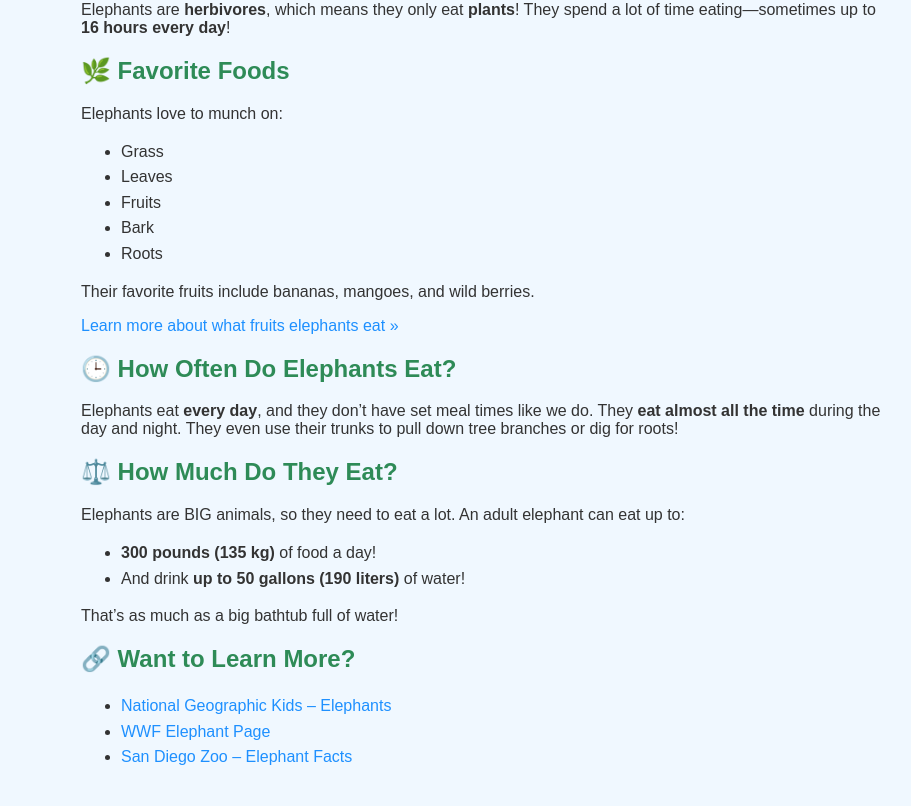
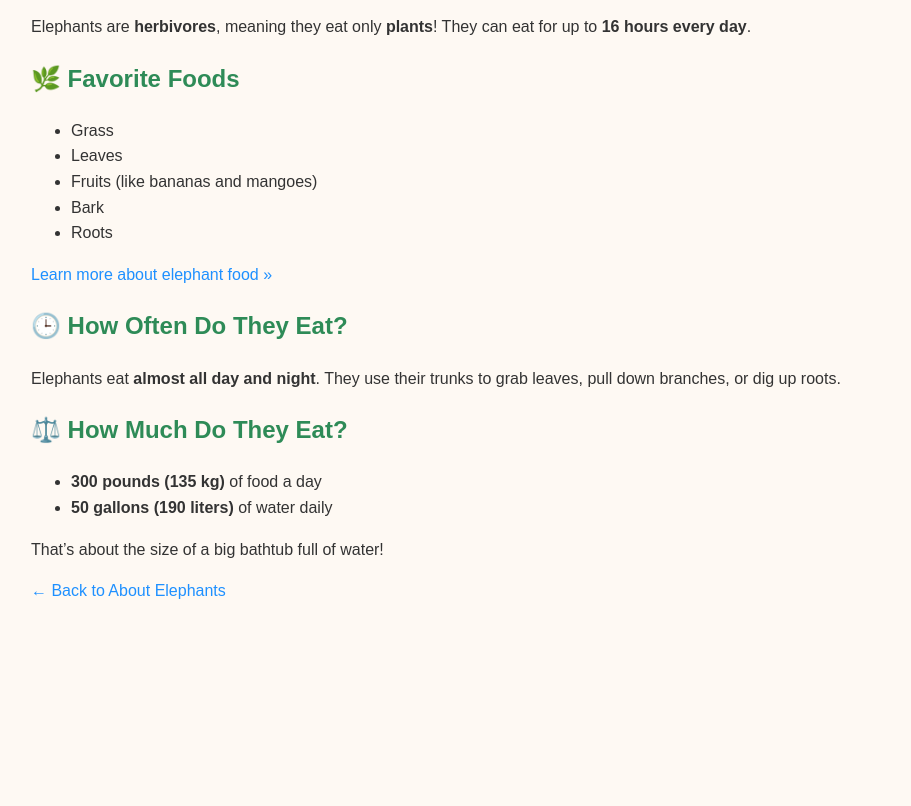
Before and after one commit to NumanKadir/elephant, a plain HTML site: page diet.html in a window 1280 px wide. Shown: the part 100-906 px from the top of the page, without its empty margins (159-1070 px from the left). After the commit the page ends 800 px from the top, so only its background shows below. Drawn offline with Linux system fonts and the light colour scheme.

Commit message:
Update diet.html

```diff
--- a/diet.html
+++ b/diet.html
@@ -1,23 +1,21 @@
 <!DOCTYPE html>
 <html lang="en">
 <head>
-  <meta charset="UTF-8">
-  <meta name="viewport" content="width=device-width, initial-scale=1">
-  <title>What Do Elephants Eat?</title>
+  <meta charset="UTF-8" />
+  <meta name="viewport" content="width=device-width, initial-scale=1" />
+  <title>Elephant Diet</title>
   <style>
     body {
-      font-family: 'Arial', sans-serif;
-      background-color: #f0f8ff;
+      font-family: Arial, sans-serif;
+      background-color: #fef9f3;
       color: #333;
+      line-height: 1.6;
       padding: 20px;
-      max-width: 800px;
+      max-width: 900px;
       margin: auto;
     }
     h1, h2 {
       color: #2e8b57;
-    }
-    ul {
-      line-height: 1.6;
     }
     a {
       color: #1e90ff;
@@ -30,38 +28,30 @@
 </head>
 <body>
 
-  <h1>🐘 What Do Elephants Eat?</h1>
-  <p>Elephants are <strong>herbivores</strong>, which means they only eat <strong>plants</strong>! They spend a lot of time eating—sometimes up to <strong>16 hours every day</strong>!</p>
+  <h1>🍽️ What Do Elephants Eat?</h1>
+  <p>Elephants are <strong>herbivores</strong>, meaning they eat only <strong>plants</strong>! They can eat for up to <strong>16 hours every day</strong>.</p>
 
   <h2>🌿 Favorite Foods</h2>
-  <p>Elephants love to munch on:</p>
   <ul>
     <li>Grass</li>
     <li>Leaves</li>
-    <li>Fruits</li>
+    <li>Fruits (like bananas and mangoes)</li>
     <li>Bark</li>
     <li>Roots</li>
   </ul>
-  <p>Their favorite fruits include bananas, mangoes, and wild berries.</p>
-  <p><a href="https://www.worldwildlife.org/species/elephant" target="_blank">Learn more about what fruits elephants eat »</a></p>
+  <p><a href="https://www.worldwildlife.org/species/elephant" target="_blank">Learn more about elephant food »</a></p>
 
-  <h2>🕒 How Often Do Elephants Eat?</h2>
-  <p>Elephants eat <strong>every day</strong>, and they don’t have set meal times like we do. They <strong>eat almost all the time</strong> during the day and night. They even use their trunks to pull down tree branches or dig for roots!</p>
+  <h2>🕒 How Often Do They Eat?</h2>
+  <p>Elephants eat <strong>almost all day and night</strong>. They use their trunks to grab leaves, pull down branches, or dig up roots.</p>
 
   <h2>⚖️ How Much Do They Eat?</h2>
-  <p>Elephants are BIG animals, so they need to eat a lot. An adult elephant can eat up to:</p>
   <ul>
-    <li><strong>300 pounds (135 kg)</strong> of food a day!</li>
-    <li>And drink <strong>up to 50 gallons (190 liters)</strong> of water!</li>
+    <li><strong>300 pounds (135 kg)</strong> of food a day</li>
+    <li><strong>50 gallons (190 liters)</strong> of water daily</li>
   </ul>
-  <p>That’s as much as a big bathtub full of water!</p>
+  <p>That’s about the size of a big bathtub full of water!</p>
 
-  <h2>🔗 Want to Learn More?</h2>
-  <ul>
-    <li><a href="https://kids.nationalgeographic.com/animals/mammals/facts/african-elephant" target="_blank">National Geographic Kids – Elephants</a></li>
-    <li><a href="https://www.worldwildlife.org/species/elephant" target="_blank">WWF Elephant Page</a></li>
-    <li><a href="https://kids.sandiegozoo.org/animals/elephant" target="_blank">San Diego Zoo – Elephant Facts</a></li>
-  </ul>
+  <p><a href="about.html">← Back to About Elephants</a></p>
 
 </body>
 </html>
```
